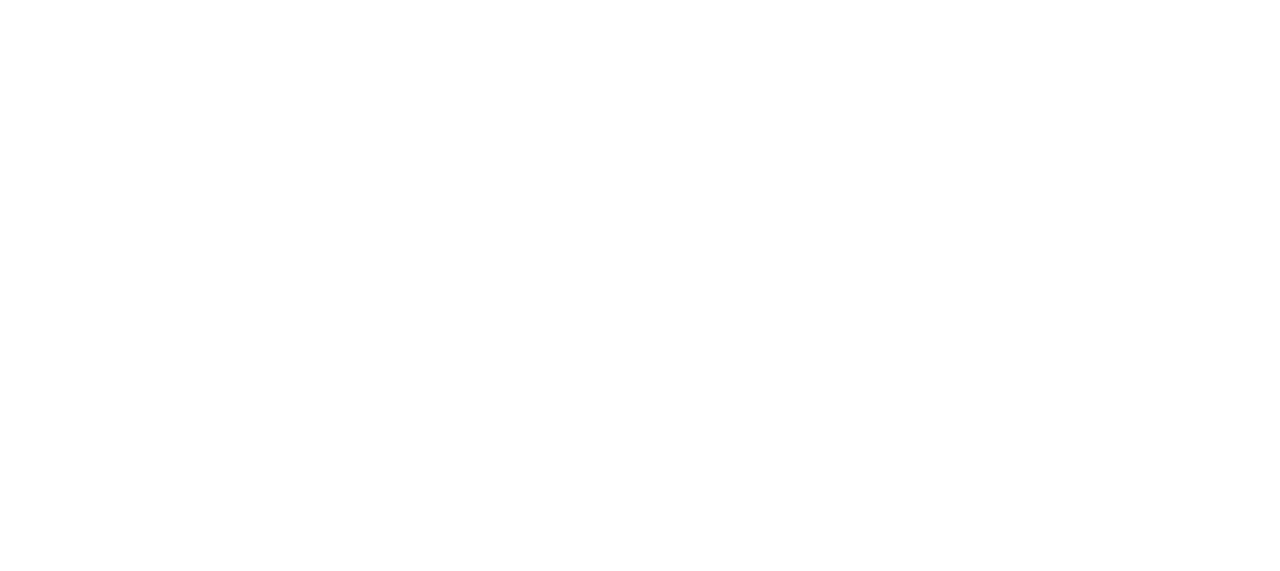
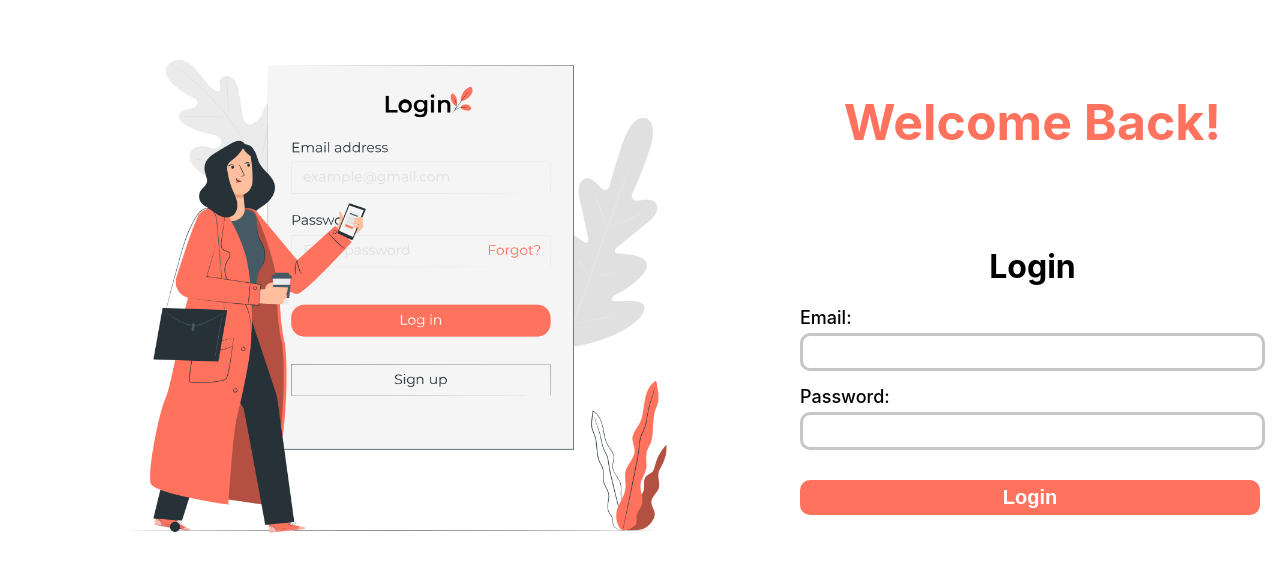
Before and after one commit to UNilupul/Login-page-UI-design-, a React (Create React App) app: page / in a window 1280 px wide. Shown: the part 113-684 px from the top of the page. Built offline with nearby package versions, Linux system fonts and the light colour scheme.

Commit message:
develop UI

```diff
--- a/src/App.css
+++ b/src/App.css
@@ -1,3 +1,6 @@
 :root {
-  --primaty-50: rgb(250,250,250);
+  --primary-color: rgb(255,114,94);
+  --primary-white-color: rgb(255,255,255);
+  --login-input-form-border-color: rgb(198,198,198);
+  --login-input-form-border-focus-color: rgb(119, 119, 119);
 }
--- a/src/App.js
+++ b/src/App.js
@@ -1,10 +1,11 @@
 
 import './App.css';
+import Login from './login/login';
 
 function App() {
   return (
     <div className="App">
-
+      <Login/>
     </div>
   );
 }
--- /dev/null
+++ b/src/login/login.css
@@ -0,0 +1,92 @@
+.login_page {
+    display: grid;
+    grid-template-columns: repeat(8, 1fr);
+    grid-template-rows: repeat(5, 1fr);
+    grid-column-gap: 0px;
+    grid-row-gap: 0px;
+    height: 100vh;
+}
+
+.body-left-container {
+    grid-area: 1 / 1 / 6 / 6;
+    display: flex;
+    justify-content: center;
+    align-items: center;
+}
+
+.login-img {
+    width: 600px;
+    height: 600px;
+}
+
+.body-right-container {
+    grid-area: 1 / 6 / 6 / 9;
+    /* background-color: blue; */
+    display: flex;
+    align-items: start;
+    justify-content: center;
+    flex-direction: column;
+}
+
+.login-form-container {
+    display: flex;
+    flex-direction: column;
+    /* background-color: aqua; */
+}
+
+.heading {
+    text-align: center;
+    font-size: 50px;
+    color: var(--primary-color);
+
+
+}
+
+.login-form_div  {
+    margin-top: 40px;
+}
+
+.login-form-heading {
+    text-align: center;
+
+}
+
+.login-form-inputs {
+    display: flex;
+    flex-direction: column;
+}
+
+.login-form-inputs label {
+    font-size: 18px;
+    font-weight: 500;
+}
+
+.label-password {
+    margin-top: 15px;
+}
+
+.login-form-inputs input {
+    width: 447px;
+    height: 30px;
+    border-radius: 10px;
+    border: 3px solid var(--login-input-form-border-color);
+    padding-left: 10px;
+    margin-top: 5px;
+}
+
+.login-form-inputs input:focus {
+    outline-color: var(--login-input-form-border-focus-color);
+}
+
+.login-btn {
+    width: 460px;
+    height: 35px;
+    border-radius: 10px;
+    border: none;
+    background-color: var(--primary-color);
+    color: var(--primary-white-color);
+    font-size: 20px;
+    margin-top: 30px;
+    font-weight: bold;
+    cursor: pointer;
+}
--- /dev/null
+++ b/src/login/login.jsx
@@ -0,0 +1,37 @@
+import React from 'react'
+import './login.css'
+import loginImage from '../assets/login.png'
+
+export default function Login() {
+    return (
+        <div>
+            <div class="login_page">
+                <div class="body-left-container">
+                    <img className='login-img' src={loginImage} />
+                </div>
+
+                <div class="body-right-container">
+
+                    <div className='login-form-container'>
+                        <h1 className='heading'>Welcome Back!</h1>
+
+                        <div className='login-form_div'>
+                            <h1 className='login-form-heading'>Login</h1>
+
+                            <div className='login-form-inputs'>
+                                <label className='label-email'>Email:</label>
+                                <input type='email' className='input-email' id='email' />
+                                <label className='label-password'>Password:</label>
+                                <input type='password' className='input-password' id='password' />
+                            </div>
+
+                            <button className='login-btn'>Login</button>
+                        </div>
+
+                    </div>
+
+                </div>
+            </div>
+        </div>
+    )
+}
```
Also changed, not shown: src/assets/login.png (added).
